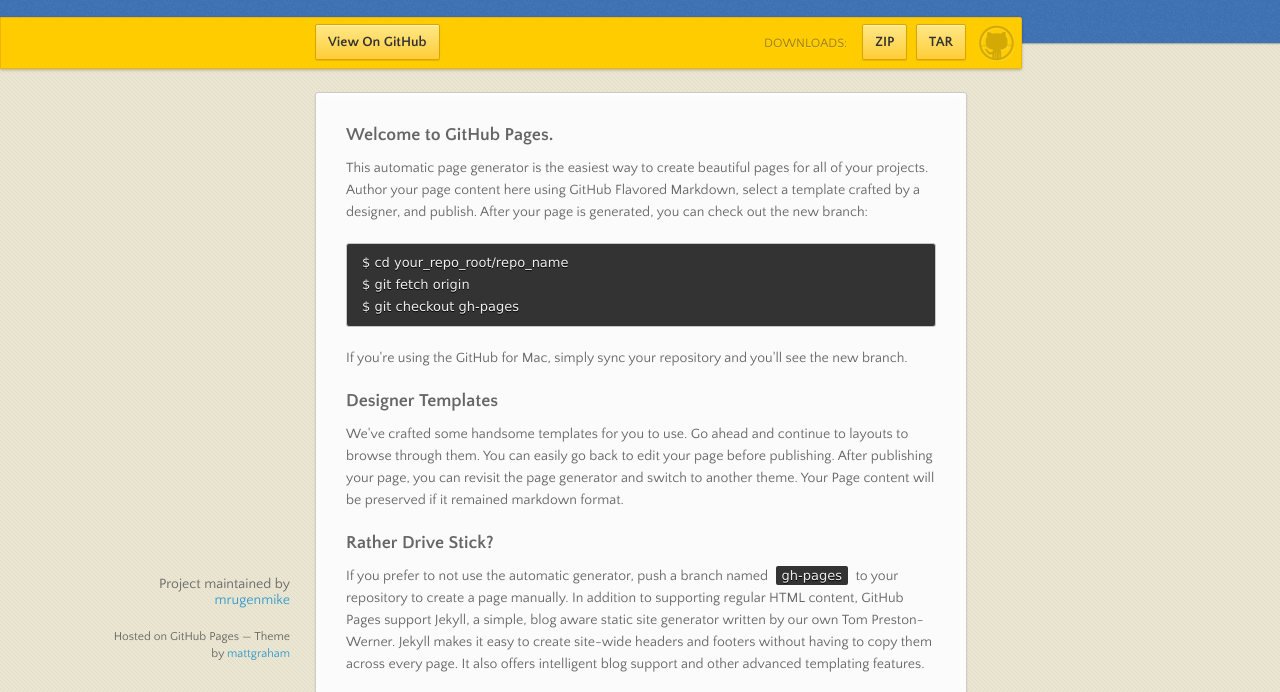
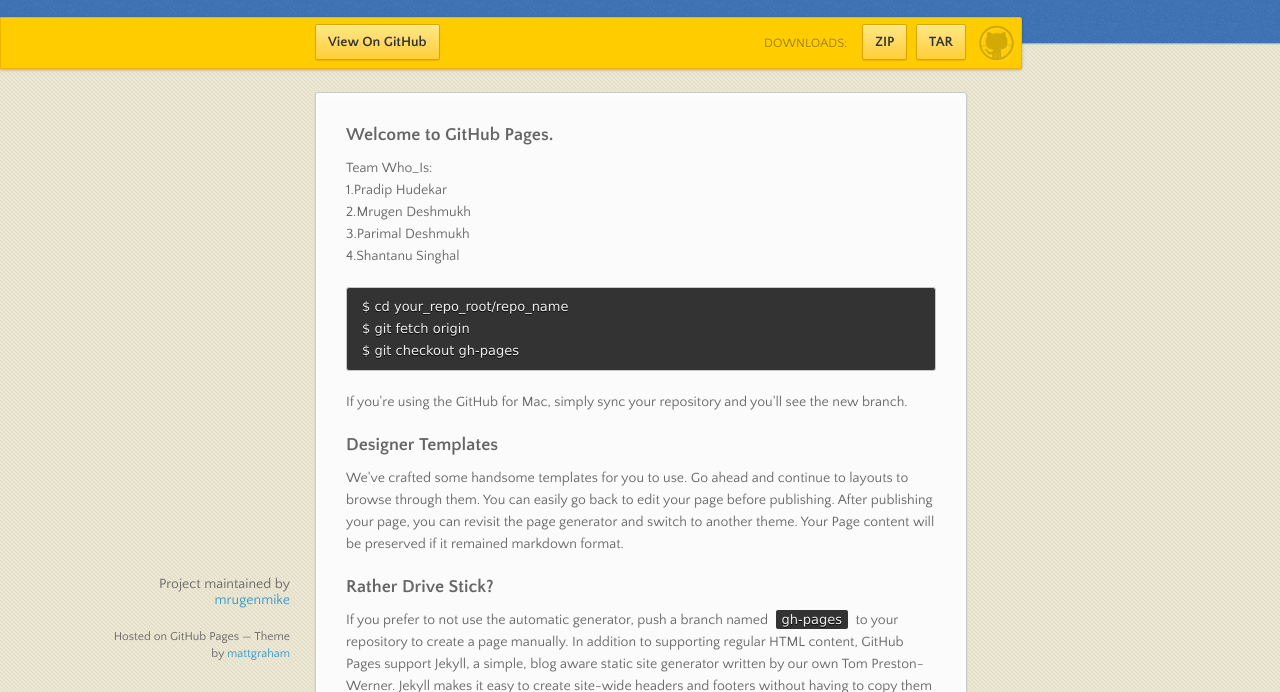
Before and after one commit to mrugenmike/Who_Is_Android, a plain HTML site: page index.html in a window 1280 px wide. Shown: the part 98-790 px from the top of the page. Drawn offline with nearby package versions, Linux system fonts and the light colour scheme.

Commit message:
Update index.html

```diff
--- a/index.html
+++ b/index.html
@@ -41,7 +41,7 @@
       <section>
         <h3>Welcome to GitHub Pages.</h3>
 
-<p>This automatic page generator is the easiest way to create beautiful pages for all of your projects. Author your page content here using GitHub Flavored Markdown, select a template crafted by a designer, and publish. After your page is generated, you can check out the new branch:</p>
+<p>Team Who_Is: <br/> 1.Pradip Hudekar<br/>2.Mrugen Deshmukh<br/>3.Parimal Deshmukh<br/>4.Shantanu Singhal  </p>
 
 <pre><code>$ cd your_repo_root/repo_name
 $ git fetch origin
```
